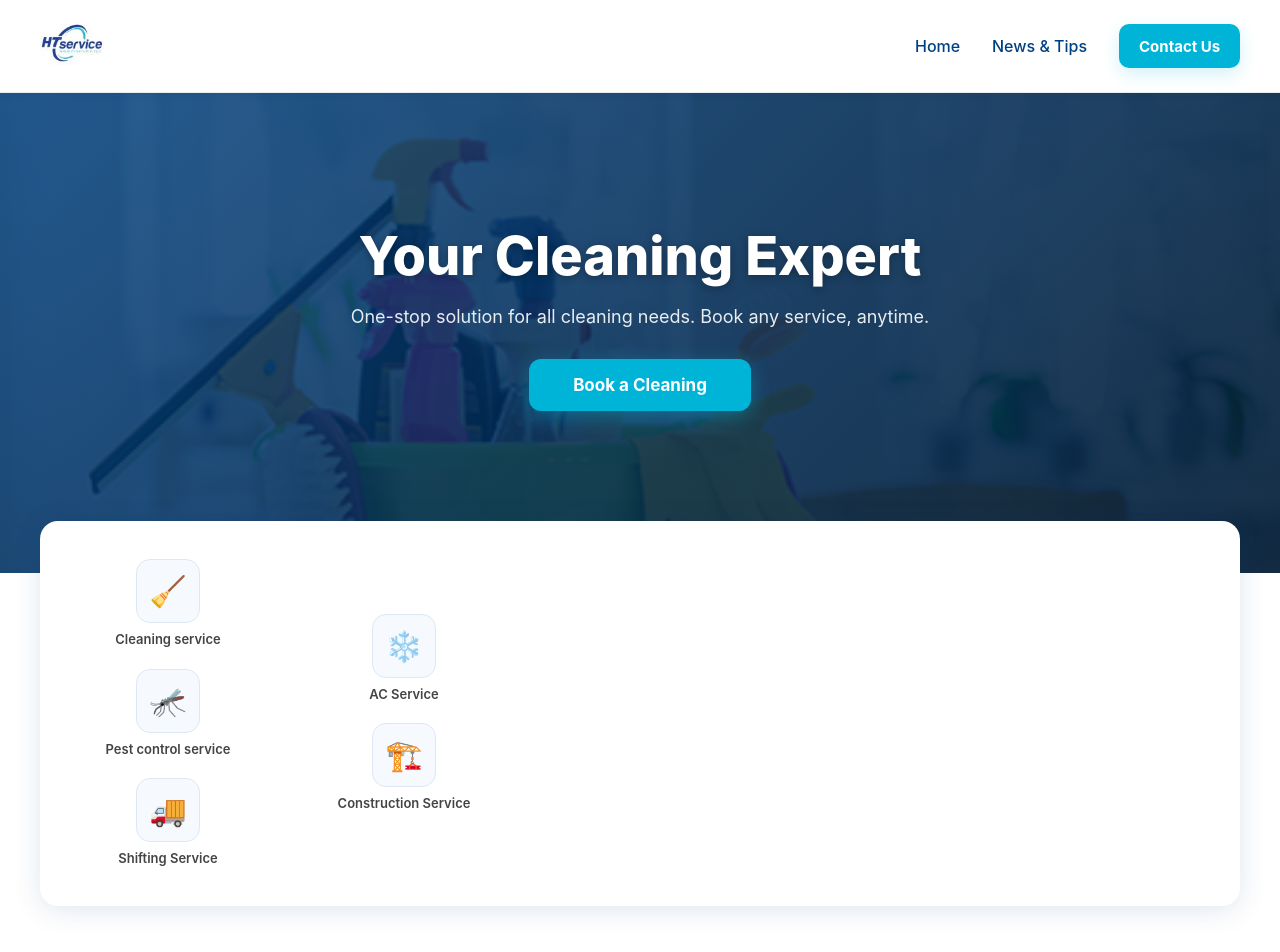
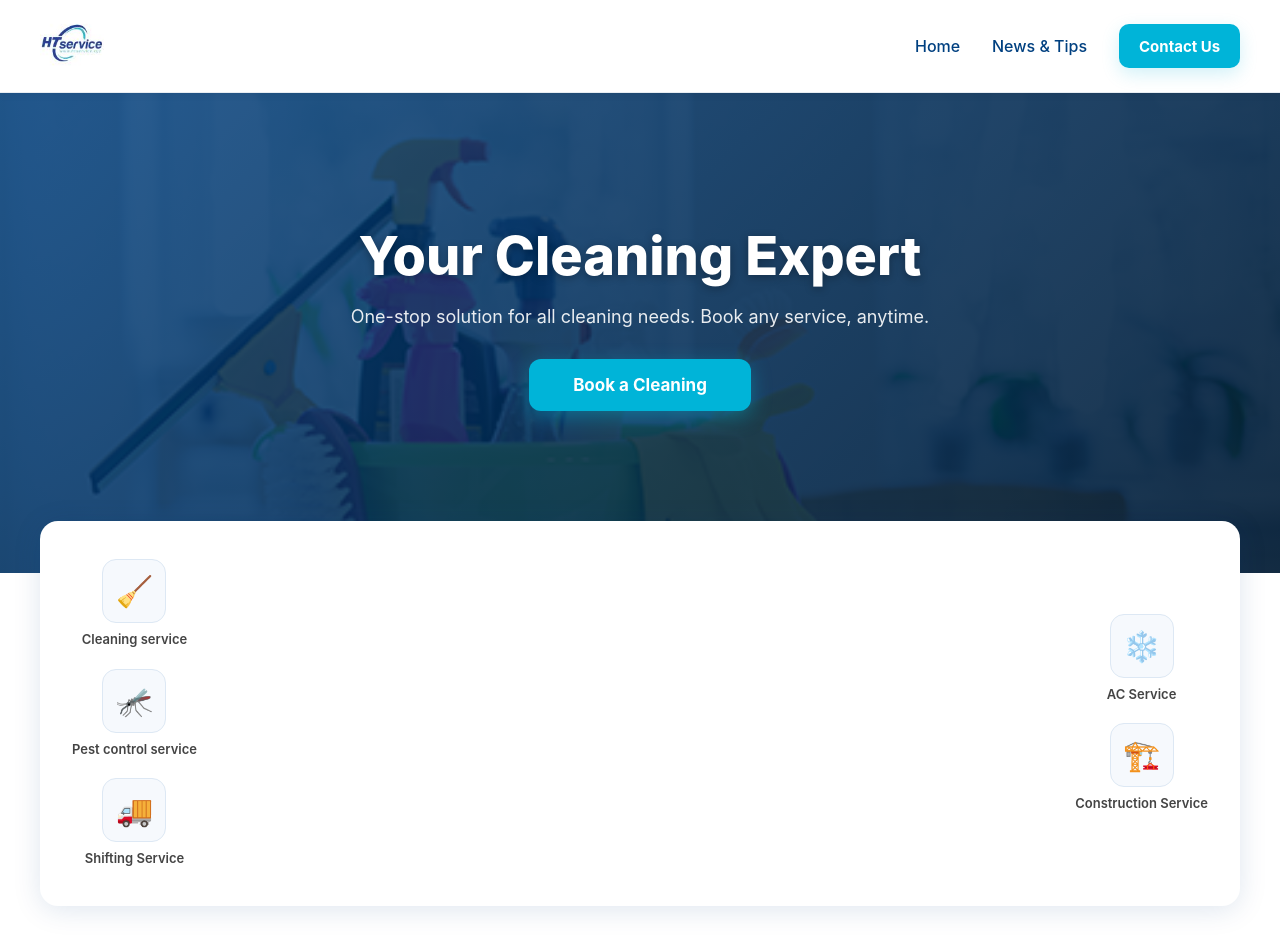
Before and after one commit to RetroRabiul/HTService, a Next.js app: page / in a window 1280 px wide. Shown: the top 952 px of the page. Built offline with nearby package versions, Linux system fonts and the light colour scheme.

Commit message:
Desktop: force categories into one horizontal line; constrain tile width

```diff
--- a/styles/Home.module.css
+++ b/styles/Home.module.css
@@ -209,6 +209,12 @@
   .section, .sectionAlt { padding:44px 20px; }
 }
 
+/* Ensure desktop shows categories in a single horizontal line */
+@media (min-width: 769px) {
+  .categoriesGrid { display: flex; gap: 18px 28px; justify-content: space-between; align-items: center; }
+  .categoryTile { flex: 0 0 auto; max-width: 200px; }
+}
+
 @media (max-width: 640px) {
   .hero { padding:72px 16px 90px; min-height:360px; }
   .heroTitle { font-size:28px; }
```
